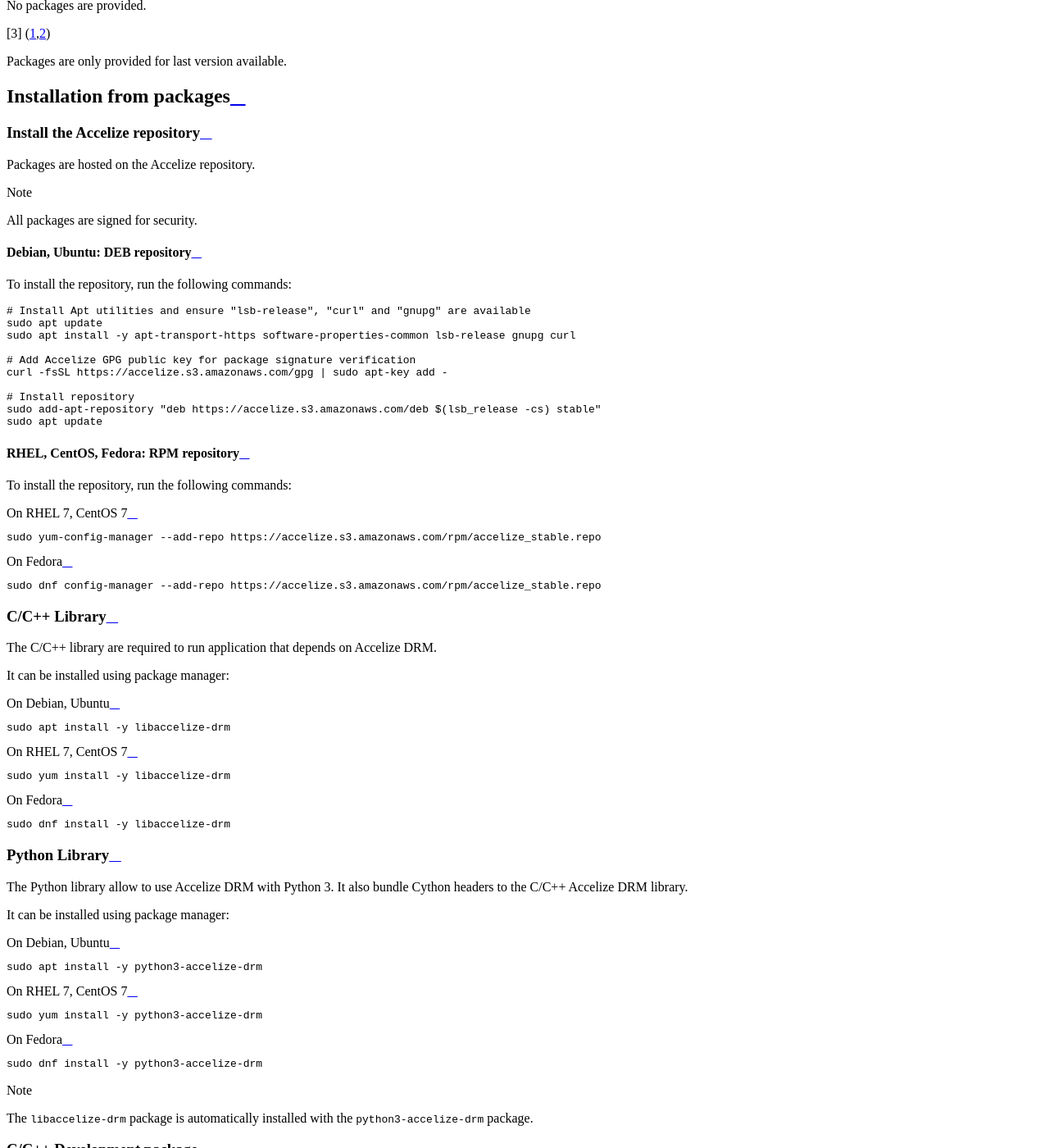
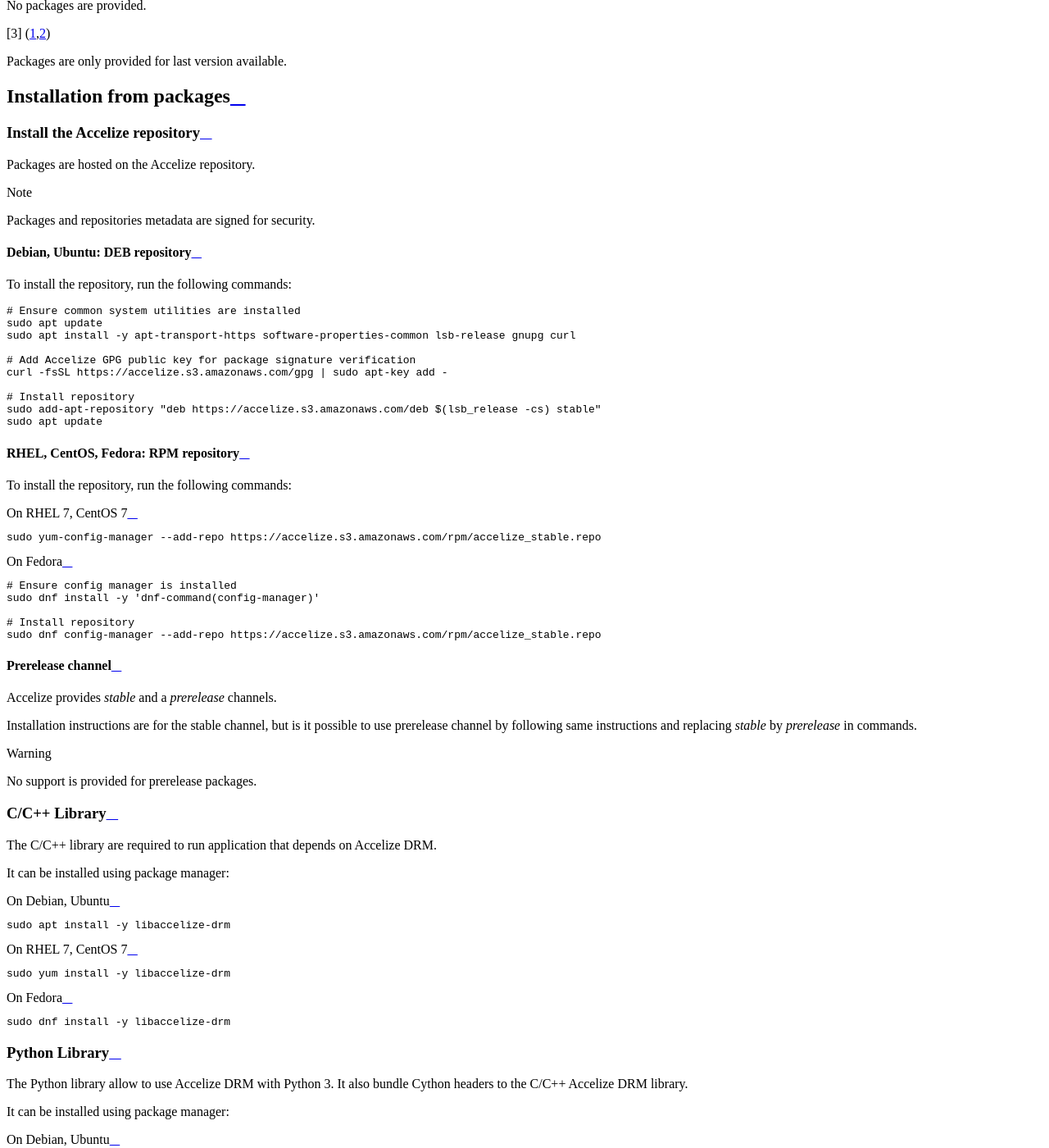
Before and after one commit to Accelize/drm, a Sphinx documentation site: the page built from doc/drm_library_installation.rst, in a window 1280 px wide and 1400 px high, scrolled down 1723 px. Shown: the whole window at 82% size. Built offline with Sphinx 7.4.7 and the Read the Docs theme 2.0.0, drawn with Linux system fonts in a browser that asks for light colours.

Commit message:
Doc: More repositories information.

```diff
--- a/doc/drm_library_installation.rst
+++ b/doc/drm_library_installation.rst
@@ -38,7 +38,7 @@ Install the Accelize repository
 
 Packages are hosted on the Accelize repository.
 
-.. note:: All packages are signed for security.
+.. note:: Packages and repositories metadata are signed for security.
 
 Debian, Ubuntu: DEB repository
 ^^^^^^^^^^^^^^^^^^^^^^^^^^^^^^^
@@ -47,7 +47,7 @@ To install the repository, run the following commands:
 
 .. code-block:: bash
 
-    # Install Apt utilities and ensure "lsb-release", "curl" and "gnupg" are available
+    # Ensure common system utilities are installed
     sudo apt update
     sudo apt install -y apt-transport-https software-properties-common lsb-release gnupg curl
 
@@ -71,7 +71,22 @@ To install the repository, run the following commands:
 .. code-block:: bash
     :caption: On Fedora
 
+    # Ensure config manager is installed
+    sudo dnf install -y 'dnf-command(config-manager)'
+
+    # Install repository
     sudo dnf config-manager --add-repo https://accelize.s3.amazonaws.com/rpm/accelize_stable.repo
+
+Prerelease channel
+^^^^^^^^^^^^^^^^^^
+
+Accelize provides *stable* and a *prerelease* channels.
+
+Installation instructions are for the stable channel, but is it possible to use
+prerelease channel by following same instructions and replacing
+`stable` by `prerelease` in commands.
+
+.. warning:: No support is provided for prerelease packages.
 
 C/C++ Library
 ~~~~~~~~~~~~~
```
